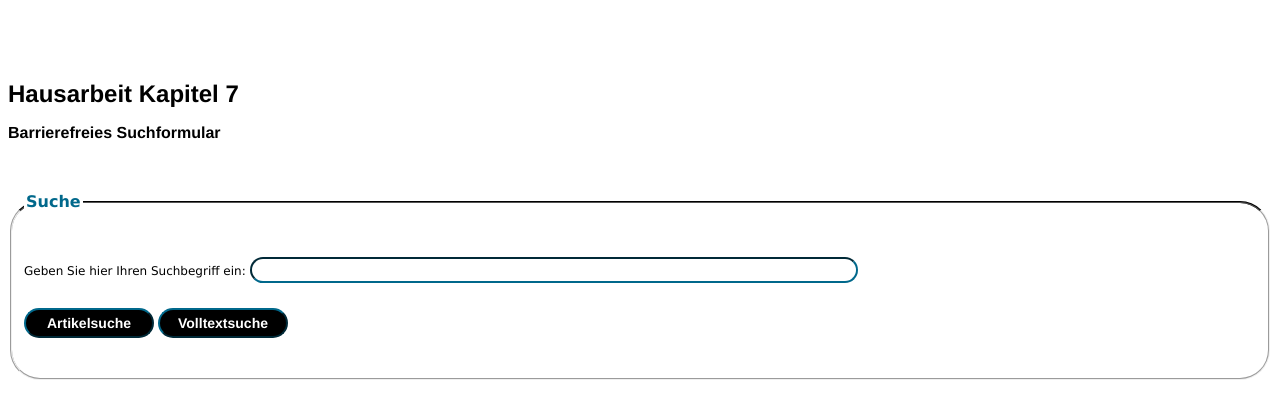
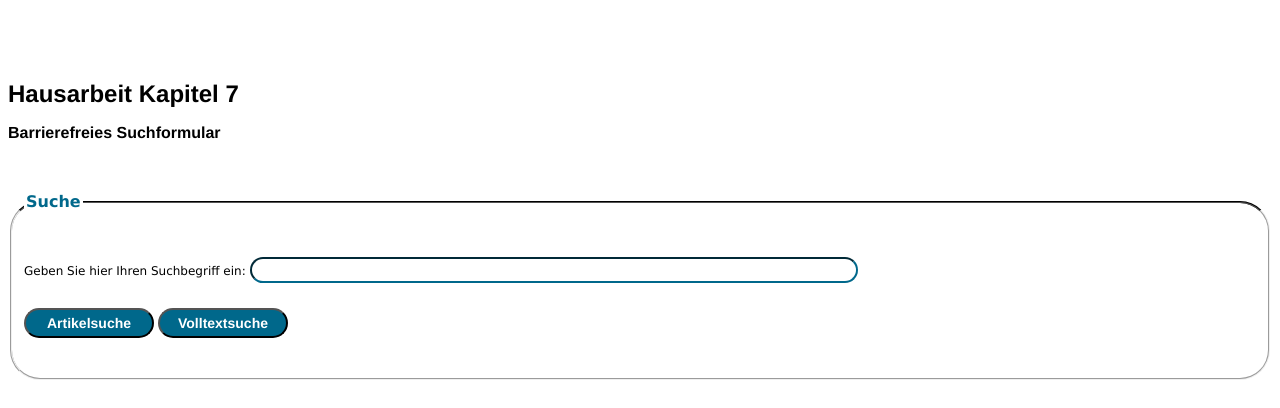
Before and after one commit to muetzi/eliszenz, a plain HTML site: page suchformular.html in a window 1280 px wide. Shown: the top 408 px of the page. Drawn offline with Linux system fonts and the light colour scheme.

Commit message:
aufgabeab3

```diff
--- a/index.css
+++ b/index.css
@@ -112,11 +112,11 @@ table {
         margin-bottom: 30px;
         text-align: center;
         cursor: pointer;
-        background-color: black;
+        background-color: #00688B;
         height: 30px;
         width: 130px;
         border-radius: 40px;
-        border-color: #00688B;
+        border-color: black;
 
 }
 
```
